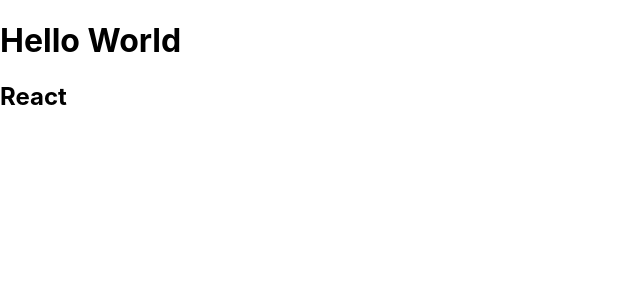
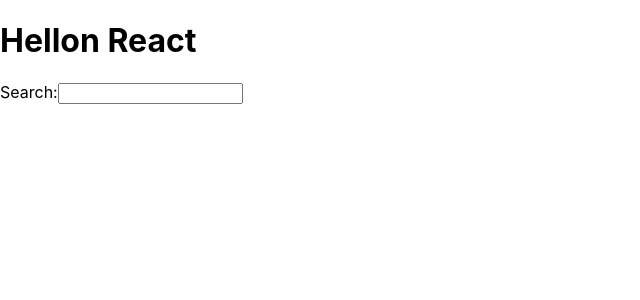
Before and after one commit to martin-creator/hacker-storie, a React (Create React App) app: page / in a window 1280 px wide. Shown: the top 300 px of the page, without its empty margins (0-640 px from the left). Built offline with nearby package versions, Linux system fonts and the light colour scheme.

Commit message:
ReactJSX

```diff
--- a/src/App.js
+++ b/src/App.js
@@ -1,11 +1,16 @@
 import * as React from 'react';
 
+function getTitle(title){
+  return title
+}
+
 function App() {
-  const title = 'React'
   return (
     <div>
-      <h1> Hello World</h1>
-      <h2>{title}</h2>
+      <h1> Hellon {getTitle('React')}</h1>
+      <label htmlFor='search'>Search:</label>
+      <input id = "search" type="text" />
+
 
     </div>
   );
```
